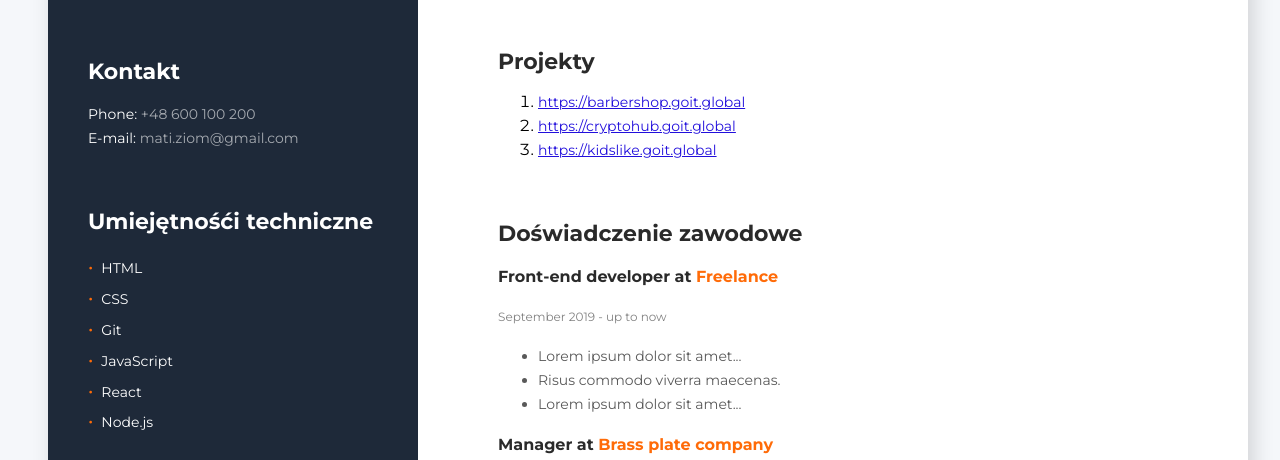
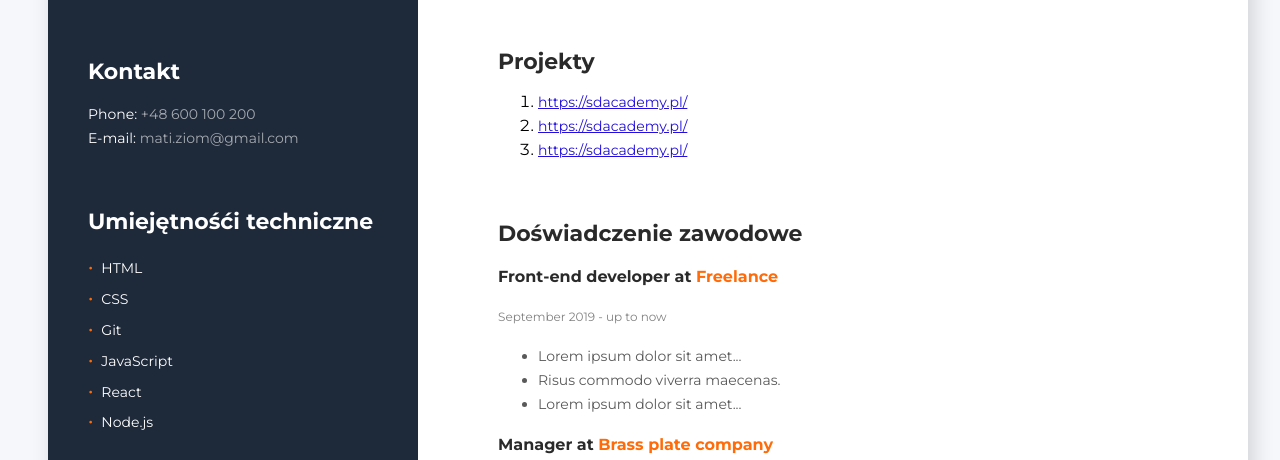
Before and after one commit to DariuszKrakowiak/dariusz-krakowiak.github.io, a plain HTML site: page index.html in a window 1280 px wide. Shown: the part 348-808 px from the top of the page. Drawn offline with Linux system fonts and the light colour scheme.

Commit message:
new cv 1.0

```diff
--- a/index.html
+++ b/index.html
@@ -77,18 +77,18 @@
 
           <ol>
             <li>
-              <a href="https://barbershop.goit.global/" class="projects-link">
-                https://barbershop.goit.global
+              <a href="https://sdacademy.pl/" class="projects-link">
+                https://sdacademy.pl/
               </a>
             </li>
             <li>
-              <a href="https://cryptohub.goit.global/" class="projects-link">
-                https://cryptohub.goit.global
+              <a href="https://sdacademy.pl/" class="projects-link">
+                https://sdacademy.pl/
               </a>
             </li>
             <li>
-              <a href="https://kidslike.goit.global/" class="projects-link">
-                https://kidslike.goit.global
+              <a href="https://sdacademy.pl/" class="projects-link">
+                https://sdacademy.pl/
               </a>
             </li>
           </ol>
@@ -150,7 +150,7 @@
           <p class="education-time">September 2009 - June 2014</p>
 
           <h3 class="education-degree">
-            Full Stack Developer, <span class="accent">GoIT Courses</span>
+            Full Stack Developer, <span class="accent">SDA Courses</span>
           </h3>
           <p class="education-time">April - November 2020</p>
         </section>
```
